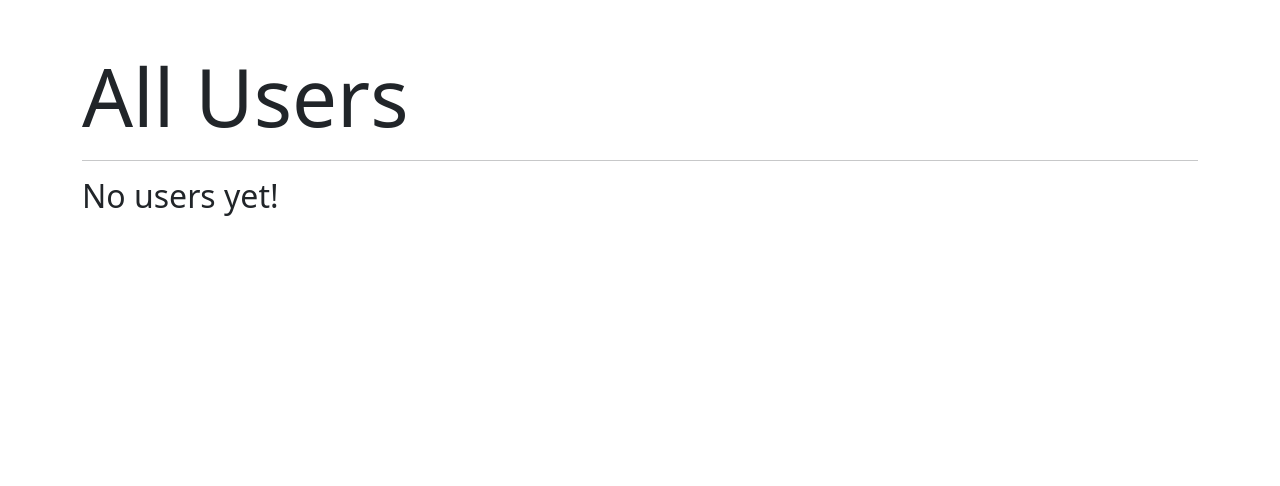
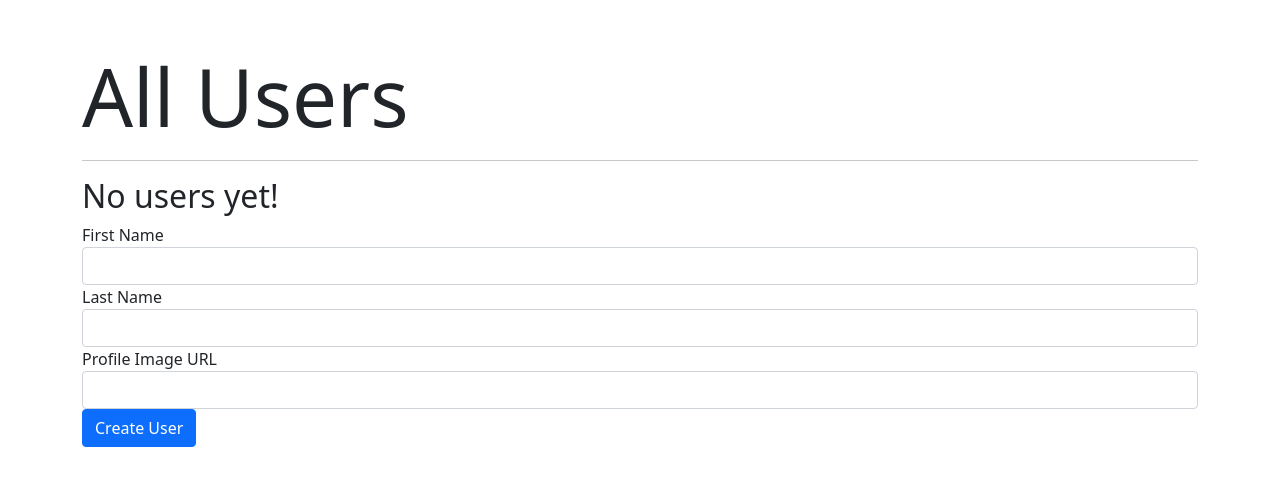
Before and after one commit to quentinikeno/Springboard-SEC-Unit-23-3-SQLAlchemy-Exercise-Pt-3, a Flask app: page /users in a window 1280 px wide. Shown: the top 486 px of the page. Run offline with Flask 2, Linux system fonts and the light colour scheme.

Commit message:
Create form for new user

```diff
--- a/templates/users.html
+++ b/templates/users.html
@@ -18,4 +18,36 @@ content %}
 	{% endif %}
 </div>
 
+<div>
+	<form action="POST">
+		<div class="form-group">
+			<label for="first-name">First Name</label>
+			<input
+				type="text"
+				class="form-control"
+				name="first-name"
+				id="first-name"
+			/>
+		</div>
+		<div class="form-group">
+			<label for="last-name">Last Name</label>
+			<input
+				type="text"
+				class="form-control"
+				name="last-name"
+				id="last-name"
+			/>
+		</div>
+		<div class="form-group">
+			<label for="image-url">Profile Image URL</label>
+			<input
+				type="url"
+				class="form-control"
+				name="image-url"
+				id="image-url"
+			/>
+		</div>
+		<button type="submit" class="btn btn-primary">Create User</button>
+	</form>
+</div>
 {% endblock %}
```
